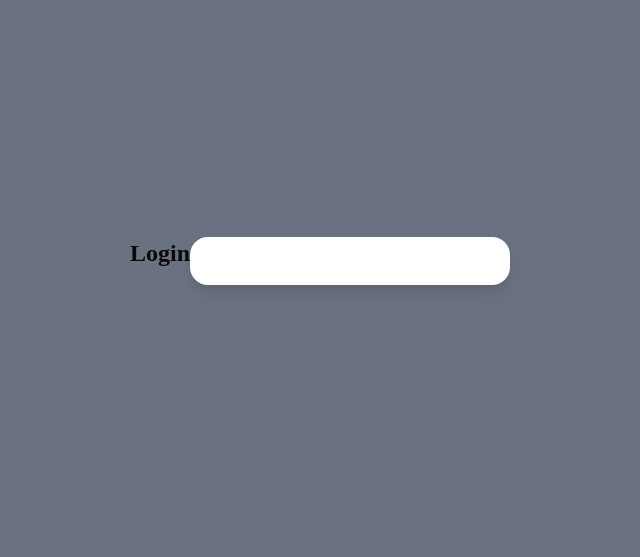
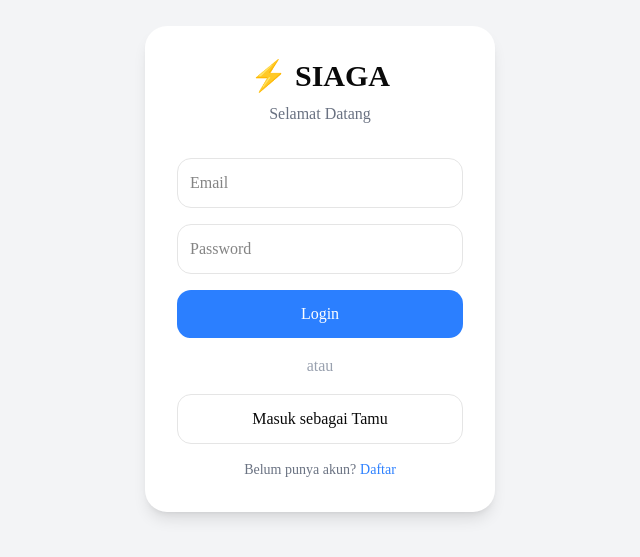
Before and after one commit to Nadineapriliaputri/projectUAS, a Next.js app: page /siaga in a window 1280 px wide. Shown: the part 131-688 px from the top of the page, without its empty margins (320-960 px from the left). Built offline with nearby package versions, Linux system fonts and the light colour scheme.

Commit message:
Create login page UI

```diff
--- a/app/siaga/page.tsx
+++ b/app/siaga/page.tsx
@@ -1,14 +1,58 @@
 export default function Home() {
   return (
-    <div className="bg-gray-500 h-screen flex items-center justify-center">
-        <h1 className="text-2xl flex items-center font-bold text-center mb-8">
+    <main className="min-h-screen flex items-center justify-center bg-gray-100">
+
+      <div className="bg-white p-8 rounded-3xl shadow-lg w-[350px]">
+
+        <h1 className="text-3xl font-bold text-center">
+          ⚡ SIAGA
+        </h1>
+
+        <p className="text-center text-gray-500 mt-2 mb-8">
+          Selamat Datang
+        </p>
+
+        <div className="flex flex-col gap-4">
+
+          <input
+            type="email"
+            placeholder="Email"
+            className="border rounded-xl p-3"
+          />
+
+          <input
+            type="password"
+            placeholder="Password"
+            className="border rounded-xl p-3"
+          />
+
+          <button
+            className="bg-blue-500 text-white rounded-xl p-3"
+          >
             Login
-            </h1>
+          </button>
 
-        <div className="bg-white w-80 p-6 rounded-2xl shadow-lg mb-4">
+          <p className="text-center text-gray-400">
+            atau
+          </p>
+
+          <button
+            className="border rounded-xl p-3"
+          >
+            Masuk sebagai Tamu
+          </button>
+
+          <p className="text-center text-sm text-gray-500">
+            Belum punya akun?
+            <span className="ml-1 text-blue-500">
+              Daftar
+            </span>
+          </p>
 
         </div>
 
-    </div>
+      </div>
+
+    </main>
   );
 }
```
Also changed, not shown: app/_components/navbar.tsx (added).
